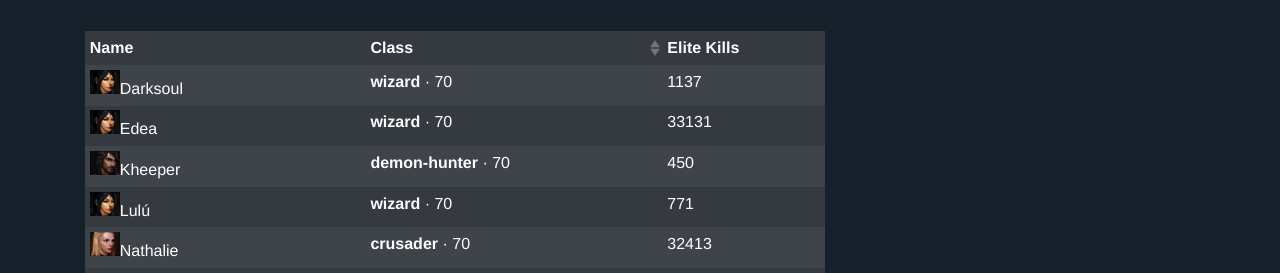
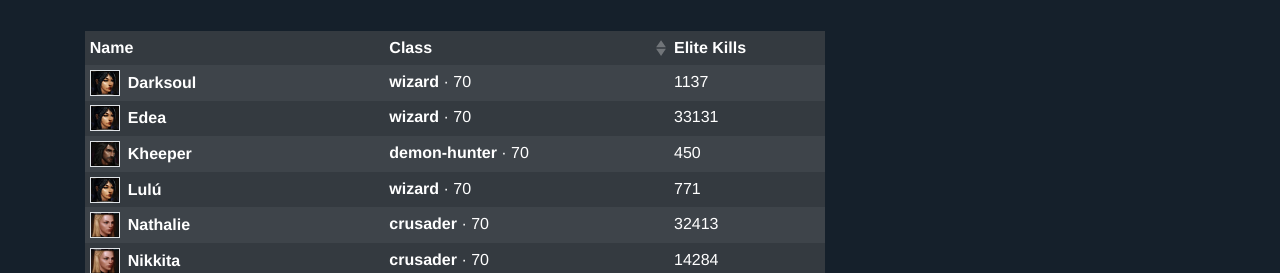
Before and after one commit to baumannzone/diablo3-vue-platzi, a Vue app: page /#/ in a window 1280 px wide. Shown: the part 527-800 px from the top of the page. Built offline with nearby package versions, Linux system fonts and the light colour scheme; no server answers.

Commit message:
Add classes, color red & leaf img

```diff
--- a/src/views/Home/GridContainer/HeroIco.vue
+++ b/src/views/Home/GridContainer/HeroIco.vue
@@ -1,10 +1,10 @@
 <template>
-  <div class="hero-ico">
-    <span class="hero-image" :class="heroClass">
-    </span>
-    <span class="hero-name">
+  <div class="hero-ico d-flex align-items-center">
+    <span class="hero-image border" :class="heroClassImg"></span>
+    <span class="hero-name ml-2 font-weight-bold" :class="{'text-danger': hero.dead}">
       {{ hero.name }}
     </span>
+    <img v-if="hero.seasonal" src="@/assets/img/leaf.png" width="12px" class="ml-2">
   </div>
 
 </template>
@@ -18,9 +18,10 @@ export default {
     }
   },
   computed: {
-    heroClass () {
+    heroClassImg () {
       const gender = this.hero.gender === 1 ? 'female' : 'male'
-      return `heroe-${this.hero.class} ${gender}`
+      const dead = this.hero.dead ? 'border-danger' : ''
+      return `heroe-${this.hero.class} ${gender} ${dead}`
     }
   }
 }
@@ -32,7 +33,7 @@ export default {
 
     .hero-image
       width 30px
-      height 24px
+      height 26px
       display inline-block
       background-size 210%
 
```
